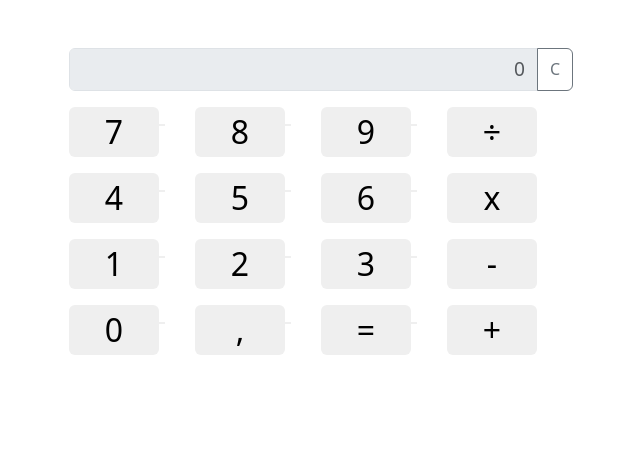
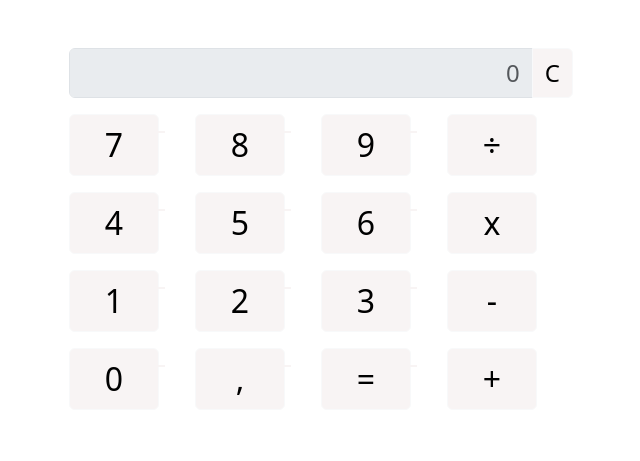
Before and after one commit to gabrielschappo/desenvolvimento_web, a plain HTML site: page calculadora/index.html in a window 1280 px wide. Shown: the whole page, without its empty margins (319-959 px from the left). Drawn offline with nearby package versions, Linux system fonts and the light colour scheme.

Commit message:
mudanças calculadora

```diff
--- a/calculadora/index.html
+++ b/calculadora/index.html
@@ -8,6 +8,13 @@
     <style>
         button{
             border: 0px;
+            background-color: #f8f4f4;
+        }
+        #button_teclas{
+            font-size: xx-large;
+            width: 90px;
+            border-radius: 6px;
+            background-color: #f8f4f4;
         }
     </style>
 </head>
@@ -16,101 +23,101 @@
         <div class="row">
             <div class="col-md-12">
                 <div class="input-group mb-3">
-                    <input type="text" id="visor_num" class="form-control" placeholder="0" aria-label="Recipient's username" aria-describedby="button-addon2" disabled="true" style="text-align: right;font-size: larger;">
-                    <button class="btn btn-outline-secondary" type="button" id="button-addon2" onclick="zerar()">C</button>
+                    <input type="text" id="visor_num" class="form-control" placeholder="0" aria-label="Recipient's username" aria-describedby="button-addon2" disabled="true" style="text-align: right;font-size: x-large;">
+                    <button class="btn btn-light" type="button" id="button-addon2" onclick="zerar()" style="background-color: #f8f4f4;font-size:x-large;">C</button>
                 </div>
             </div>
         </div>
         <div class="linha" style="display: flex;">
             <div class="col-md-2">
-                <button onclick="add_item('7')" style="font-size: xx-large;width: 90px;border-radius: 6px;">7</button>
+                <button class="btn btn-light" id="button_teclas" onclick="add_item('7')">7</button>
             </div>
             <div class="col-md-1">
                 <button style="border: 0px;"></button>
             </div>
             <div class="col-md-2">
-                <button onclick="add_item('8')" style="font-size: xx-large;width: 90px;border-radius: 6px;">8</button>
+                <button class="btn btn-light" id="button_teclas" onclick="add_item('8')">8</button>
             </div>
             <div class="col-md-1">
                 <button style="border: 0px;"></button>
             </div>
             <div class="col-md-2">
-                <button onclick="add_item('9')" style="font-size: xx-large;width: 90px;border-radius: 6px;">9</button>
+                <button class="btn btn-light" id="button_teclas" onclick="add_item('9')">9</button>
             </div>
             <div class="col-md-1">
                 <button style="border: 0px;"></button>
             </div>
             <div class="col-md-2">
-                <button onclick="add_item('/')" style="font-size: xx-large;width: 90px;border-radius: 6px;">÷</button>
+                <button class="btn btn-light" id="button_teclas" onclick="add_item('/')">÷</button>
             </div>
         </div>
         <div class="linha mt-3" style="display: flex;">
             <div class="col-md-2">
-                <button onclick="add_item('4')" style="font-size: xx-large;width: 90px;border-radius: 6px;">4</button>
+                <button class="btn btn-light" id="button_teclas" onclick="add_item('4')">4</button>
             </div>
             <div class="col-md-1">
                 <button style="border: 0px;"></button>
             </div>
             <div class="col-md-2">
-                <button onclick="add_item('5')" style="font-size: xx-large;width: 90px;border-radius: 6px;">5</button>
+                <button class="btn btn-light" id="button_teclas" onclick="add_item('5')">5</button>
             </div>
             <div class="col-md-1">
                 <button style="border: 0px;"></button>
             </div>
             <div class="col-md-2">
-                <button onclick="add_item('6')" style="font-size: xx-large;width: 90px;border-radius: 6px;">6</button>
+                <button class="btn btn-light" id="button_teclas" onclick="add_item('6')">6</button>
             </div>
             <div class="col-md-1">
                 <button style="border: 0px;"></button>
             </div>
             <div class="col-md-2">
-                <button onclick="add_item('*')" style="font-size: xx-large;width: 90px;border-radius: 6px;">x</button>
+                <button class="btn btn-light" id="button_teclas" onclick="add_item('*')">x</button>
             </div>
         </div>
         <div class="linha mt-3" style="display: flex;">
             <div class="col-md-2">
-                <button onclick="add_item('1')" style="font-size: xx-large;width: 90px;border-radius: 6px;">1</button>
+                <button class="btn btn-light" id="button_teclas" onclick="add_item('1')">1</button>
             </div>
             <div class="col-md-1">
                 <button style="border: 0px;"></button>
             </div>
             <div class="col-md-2">
-                <button onclick="add_item('2')" style="font-size: xx-large;width: 90px;border-radius: 6px;">2</button>
+                <button class="btn btn-light" id="button_teclas" onclick="add_item('2')">2</button>
             </div>
             <div class="col-md-1">
                 <button style="border: 0px;"></button>
             </div>
             <div class="col-md-2">
-                <button onclick="add_item('3')" style="font-size: xx-large;width: 90px;border-radius: 6px;">3</button>
+                <button class="btn btn-light" id="button_teclas" onclick="add_item('3')">3</button>
             </div>
             <div class="col-md-1">
                 <button style="border: 0px;"></button>
             </div>
             <div class="col-md-2">
-                <button onclick="add_item('-')" style="font-size: xx-large;width: 90px;border-radius: 6px;">-</button>
+                <button class="btn btn-light" id="button_teclas" onclick="add_item('-')">-</button>
             </div>
         </div>
         <div class="linha mt-3" style="display: flex;">
             <div class="col-md-2">
-                <button onclick="add_item('0')" style="font-size: xx-large;width: 90px;border-radius: 6px;">0</button>
+                <button class="btn btn-light" id="button_teclas" onclick="add_item('0')">0</button>
             </div>
             <div class="col-md-1">
                 <button style="border: 0px;"></button>
             </div>
             <div class="col-md-2">
-                <button onclick="add_item('.')" style="font-size: xx-large;width: 90px;border-radius: 6px;">,</button>
+                <button class="btn btn-light" id="button_teclas" onclick="add_item('.')">,</button>
             </div>
             <div class="col-md-1">
                 <button style="border: 0px;"></button>
             </div>
             <div class="col-md-2">
-                <button onclick="calcular()" style="font-size: xx-large;width: 90px;border-radius: 6px;">=</button>
+                <button class="btn btn-light" id="button_teclas" onclick="calcular()">=</button>
             </div>
             <div class="col-md-1">
                 <button style="border: 0px;"></button>
             </div>
             <div class="col-md-2">
-                <button onclick="add_item('+')" style="font-size: xx-large;width: 90px;border-radius: 6px;">+</button>
+                <button class="btn btn-light" id="button_teclas" onclick="add_item('+')">+</button>
             </div>
         </div>
     </div>
```
